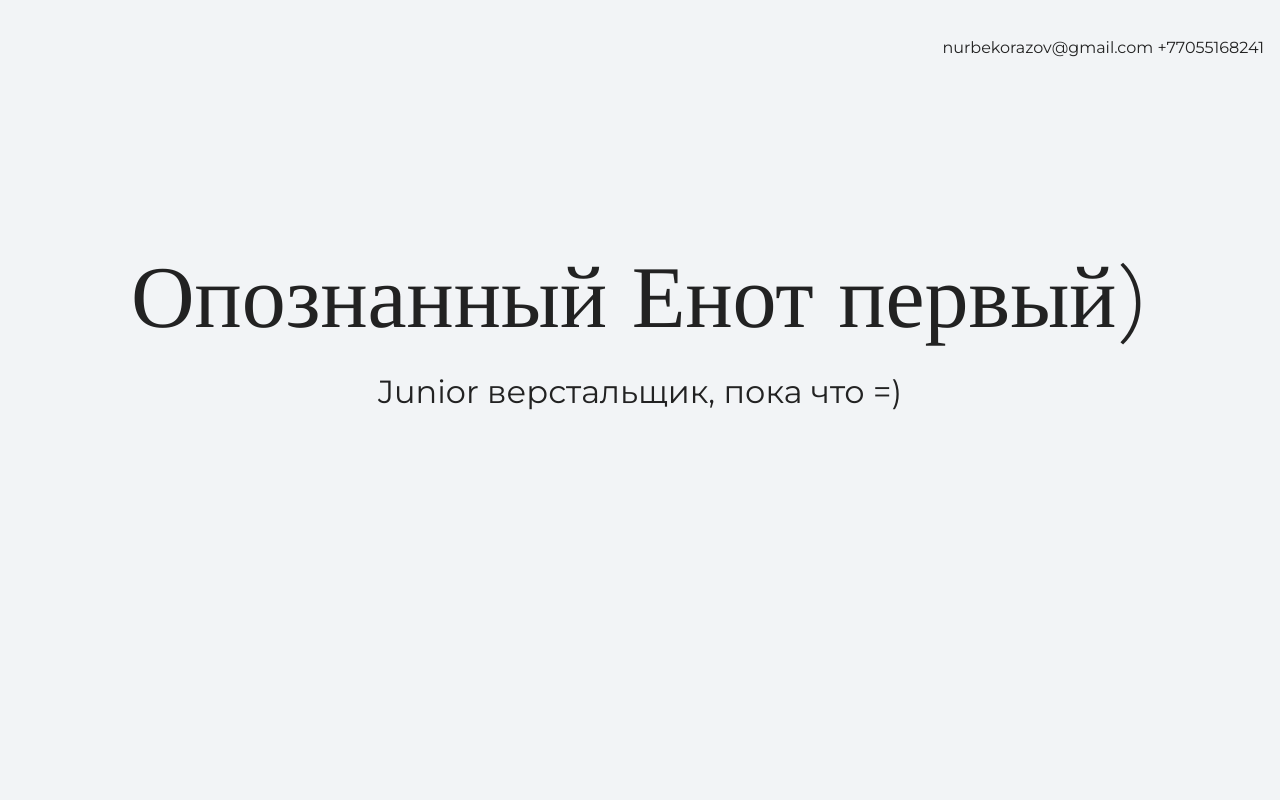
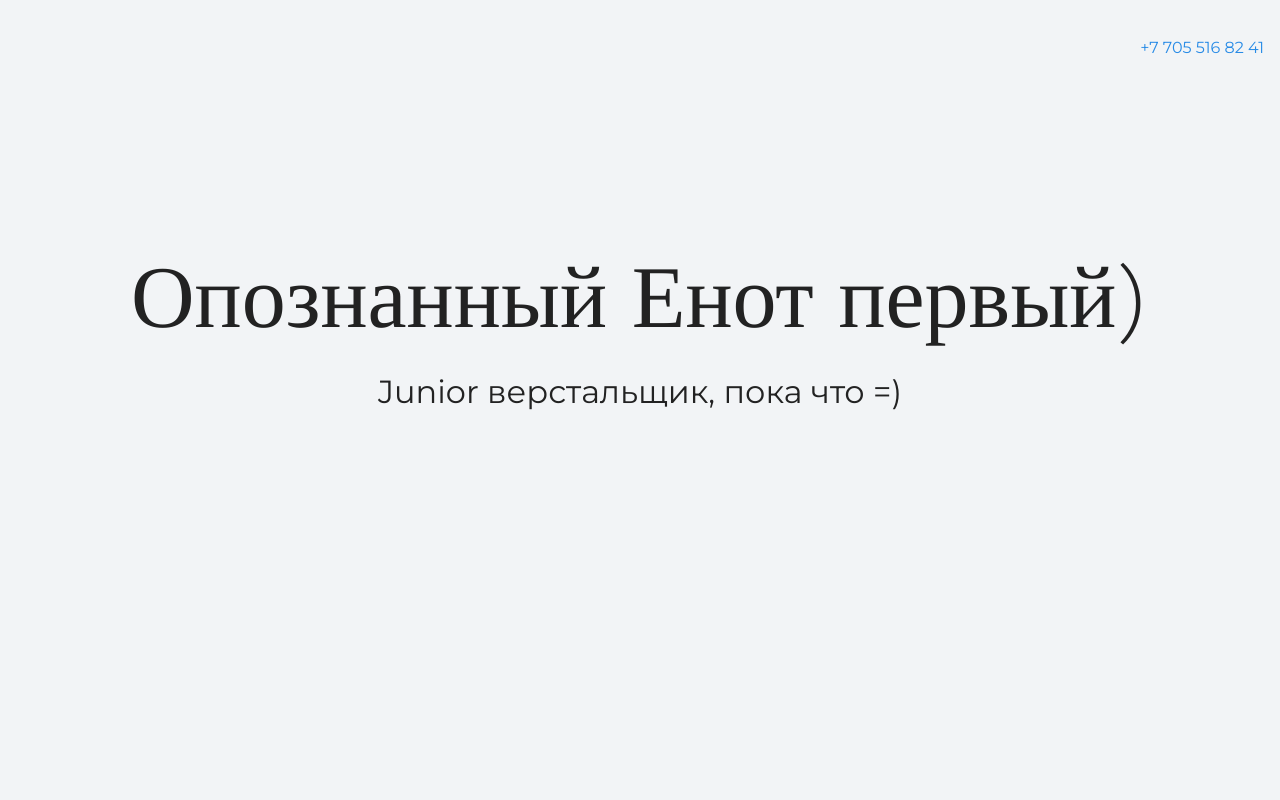
Before and after one commit to Nurbek2405/first_site, a plain HTML site: page index.html in a window 1280 px wide. Shown: the top 800 px of the page. Drawn offline with nearby package versions, Linux system fonts and the light colour scheme.

Commit message:
Changes contacs

```diff
--- a/index.html
+++ b/index.html
@@ -10,7 +10,8 @@
   <body>
     <header class="page-header">
 		<div class="container">
-			nurbekorazov@gmail.com +77055168241
+			<a class="header-email" href="mailto:nurbekorazov@gmail.com>nurbekorazov@gmail.com</a>
+			<a class="header-phone" href="+77055168241">+7 705 516 82 41</a>
 		</div>
     </header>
 
```
